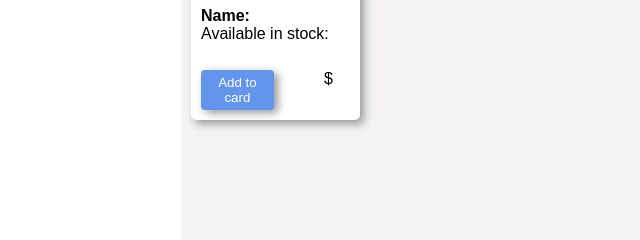
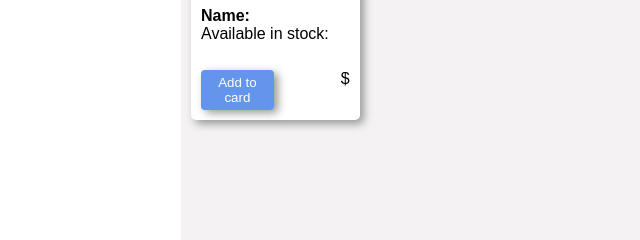
Before and after one commit to radit-thy/POS-SYSTEM-A5, a plain HTML site: page index.html in a window 1280 px wide. Shown: the part 249-489 px from the top of the page, 223-863 px from the left. Drawn offline with Linux system fonts and the light colour scheme.

Commit message:
#8 update

```diff
--- a/index.html
+++ b/index.html
@@ -63,7 +63,7 @@
           </div>
           <div class="btn-card">
             <button class="btn add">Add to card</button>
-            <p></p><span></span>$</p>
+            <p><span></span>$</p>
           </div>
         </div>
         <!-- ----------------------------------------- -->
```
